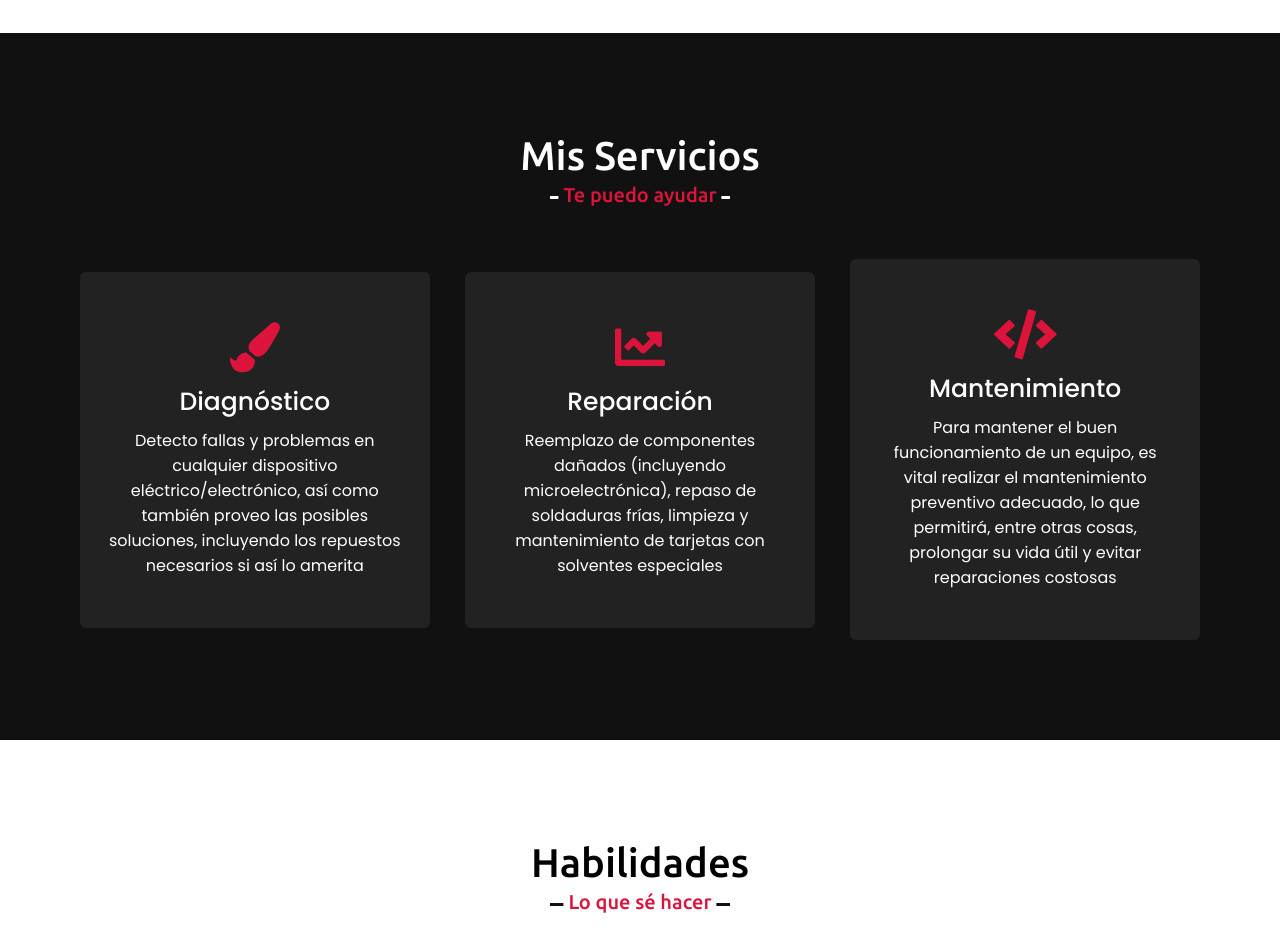
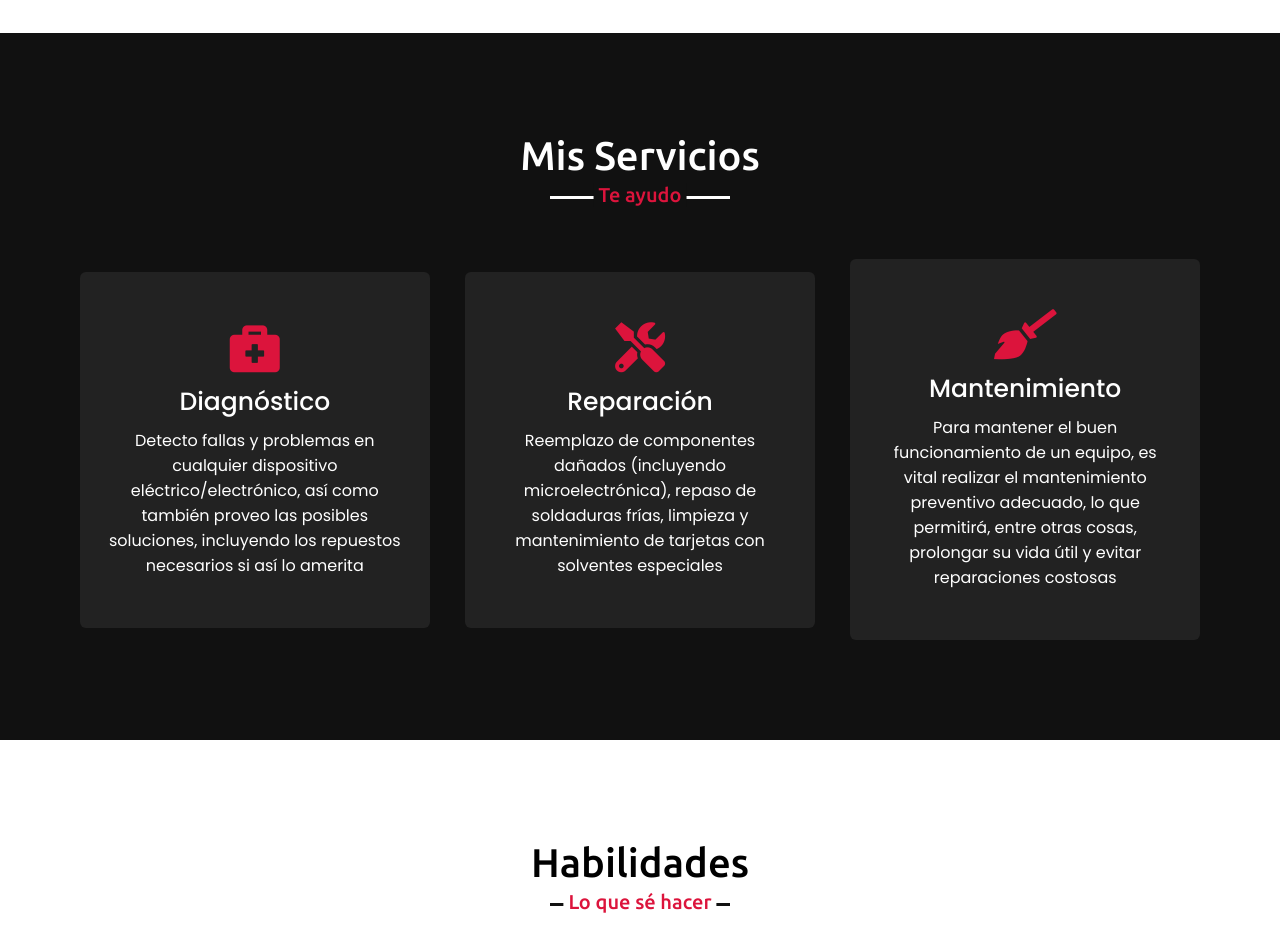
Before and after one commit to YoEmprendo/luisolivares, a plain HTML site: page index.html in a window 1280 px wide. Shown: the part 1500-2430 px from the top of the page. Drawn offline with nearby package versions, Linux system fonts and the light colour scheme.

Commit message:
Ajustes varios
- Fix: ajuste en imagen principal
- Fix: ajuste en íconos

```diff
--- a/index.html
+++ b/index.html
@@ -72,7 +72,7 @@
             <div class="serv-content">
                 <div class="card">
                     <div class="box">
-                        <i class="fas fa-paint-brush"></i>
+                        <i class="fas fa-briefcase-medical"></i>
                         <div class="text">Diagnóstico</div>
                         <p>Detecto fallas y problemas en cualquier dispositivo eléctrico/electrónico, así como también proveo
                         las posibles soluciones, incluyendo los repuestos necesarios si así lo amerita</p>
@@ -80,7 +80,7 @@
                 </div>
                 <div class="card">
                     <div class="box">
-                        <i class="fas fa-chart-line"></i>
+                        <i class="fas fa-tools"></i>
                         <div class="text">Reparación</div>
                         <p>Reemplazo de componentes dañados (incluyendo microelectrónica), repaso de soldaduras frías,
                         limpieza y mantenimiento de tarjetas con solventes especiales</p>
@@ -88,7 +88,7 @@
                 </div>
                 <div class="card">
                     <div class="box">
-                        <i class="fas fa-code"></i>
+                        <i class="fas fa-broom"></i>
                         <div class="text">Mantenimiento</div>
                         <p>Para mantener el buen funcionamiento de un equipo, es vital realizar el mantenimiento preventivo adecuado,
                         lo que permitirá, entre otras cosas, prolongar su vida útil y evitar reparaciones costosas</p>
--- a/style.css
+++ b/style.css
@@ -269,7 +269,7 @@ section .title::after{
 .services .title::after,
 .teams .title::after{
     background: #111;
-    content: "Te puedo ayudar";
+    content: "Te ayudo";
 }
 .services .serv-content .card{
     width: calc(33% - 20px);
```
Also changed, not shown: images/banner.jpg.
